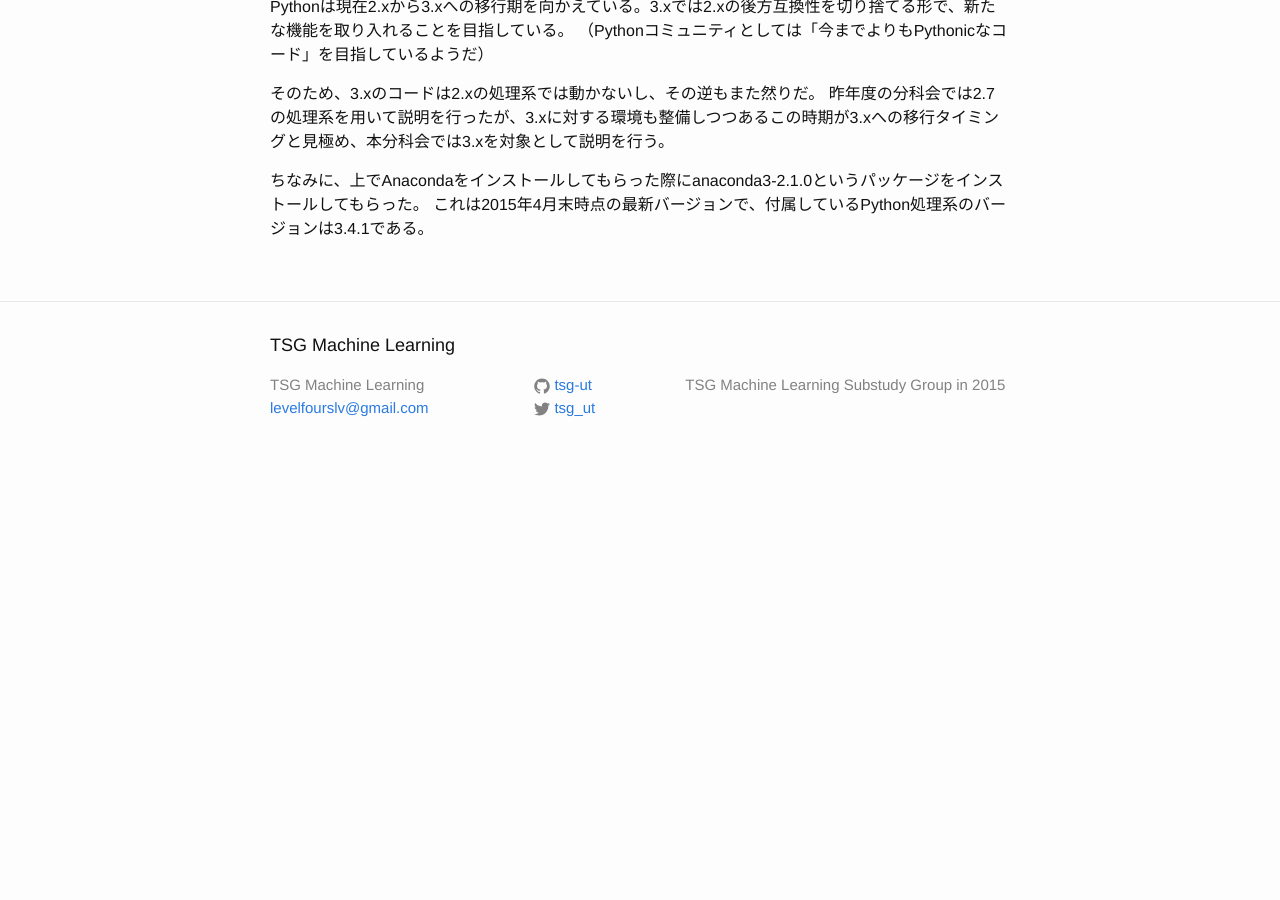
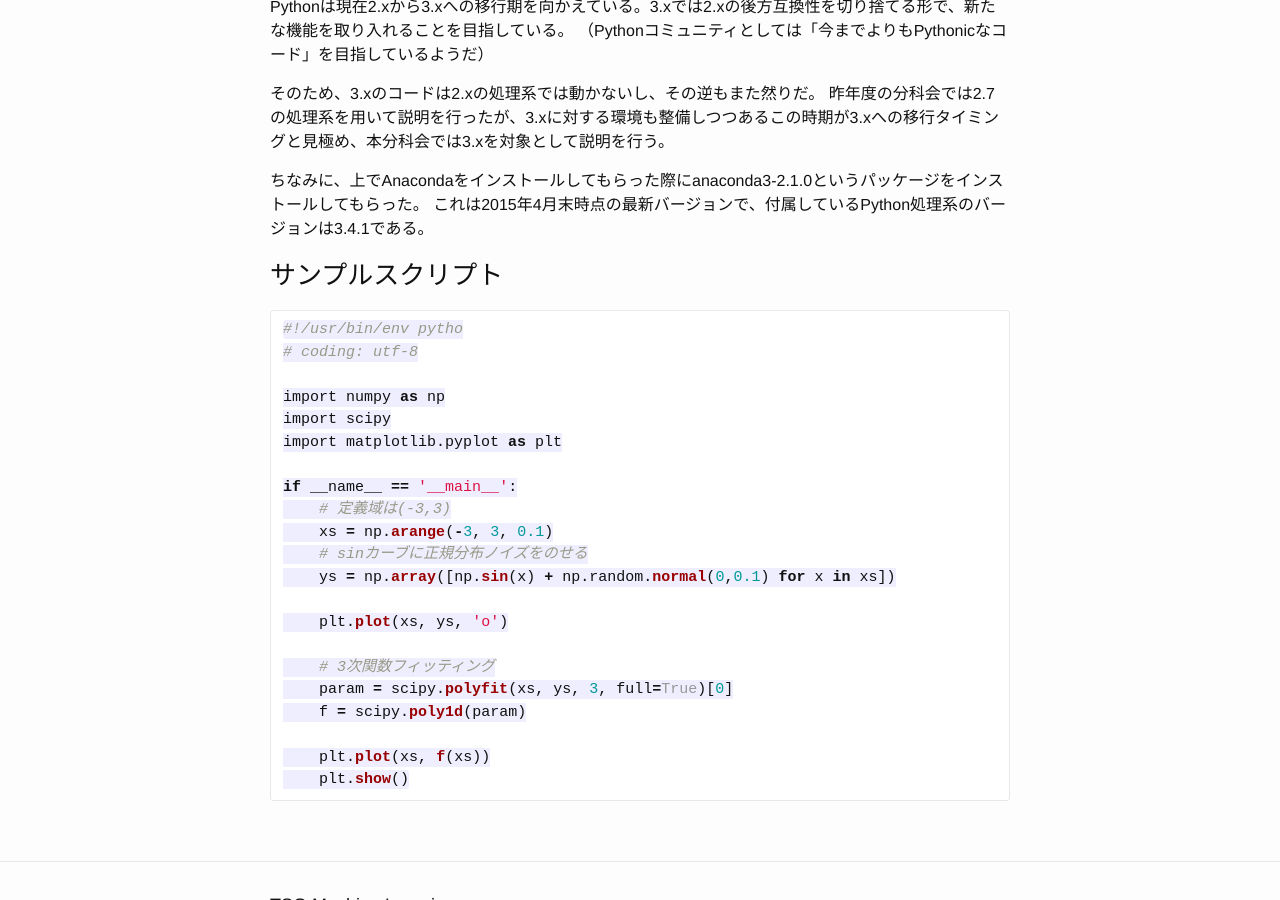
Before and after one commit to tsg-ut/ml2015, a Jekyll site: the page built from _posts/2015-04-26-environment.markdown, in a window 1280 px wide and 900 px high, scrolled down 3763 px. Built offline with Jekyll 4.4.1, drawn with Linux system fonts in a browser that asks for light colours; Markdown is read by kramdown in place of the engine named in the settings; before the commit the page ends 4242 px from its top, so only the background shows below that.

Commit message:
add script to #02

````diff
--- a/_posts/2015-04-26-environment.markdown
+++ b/_posts/2015-04-26-environment.markdown
@@ -176,3 +176,29 @@ Pythonは現在2.xから3.xへの移行期を向かえている。3.xでは2.x
 
 ちなみに、上でAnacondaをインストールしてもらった際にanaconda3-2.1.0というパッケージをインストールしてもらった。
 これは2015年4月末時点の最新バージョンで、付属しているPython処理系のバージョンは3.4.1である。
+
+### サンプルスクリプト
+
+```python
+#!/usr/bin/env pytho
+# coding: utf-8
+
+import numpy as np
+import scipy
+import matplotlib.pyplot as plt
+
+if __name__ == '__main__':
+    # 定義域は(-3,3)
+    xs = np.arange(-3, 3, 0.1)
+    # sinカーブに正規分布ノイズをのせる
+    ys = np.array([np.sin(x) + np.random.normal(0,0.1) for x in xs])
+
+    plt.plot(xs, ys, 'o')
+
+    # 3次関数フィッティング
+    param = scipy.polyfit(xs, ys, 3, full=True)[0]
+    f = scipy.poly1d(param)
+
+    plt.plot(xs, f(xs))
+    plt.show()
+```
````
